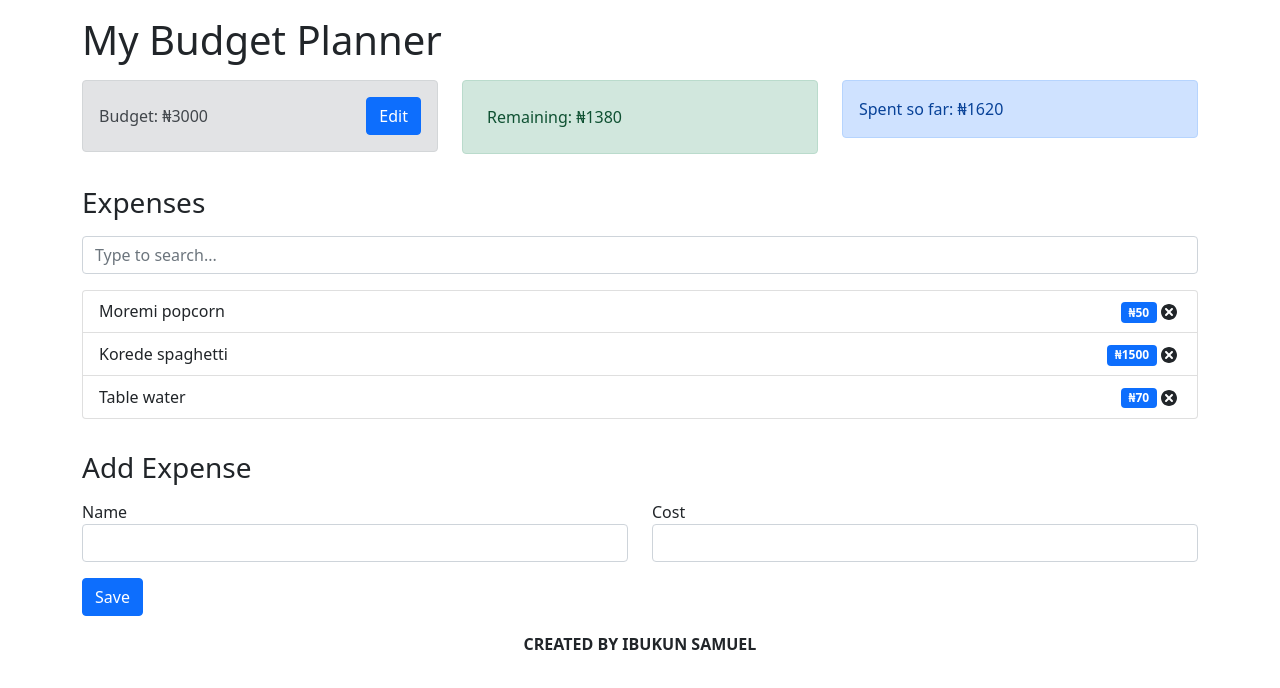
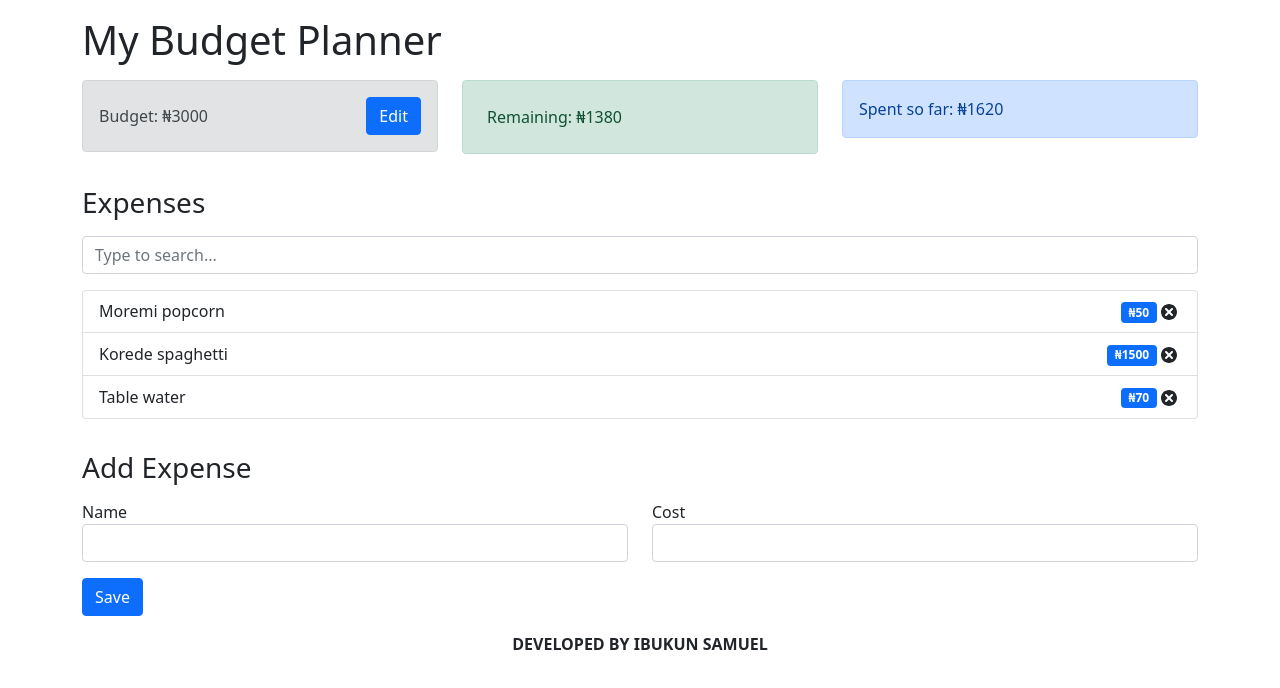
Before and after one commit to hibeeeekay/Budget-planner, a React (Create React App) app: page / in a window 1280 px wide. Shown: the top 688 px of the page. Built offline with nearby package versions, Linux system fonts and the light colour scheme.

Commit message:
Update Footer.js

```diff
--- a/src/components/Footer.js
+++ b/src/components/Footer.js
@@ -2,7 +2,7 @@ import React from 'react';
 
 const Footer = () => {
     return(
-        <p className='d-flex justify-content-center align-items-center fw-bold'>CREATED BY IBUKUN SAMUEL</p>
+        <p className='d-flex justify-content-center align-items-center fw-bold'>DEVELOPED BY IBUKUN SAMUEL</p>
     );
 };
 
```
